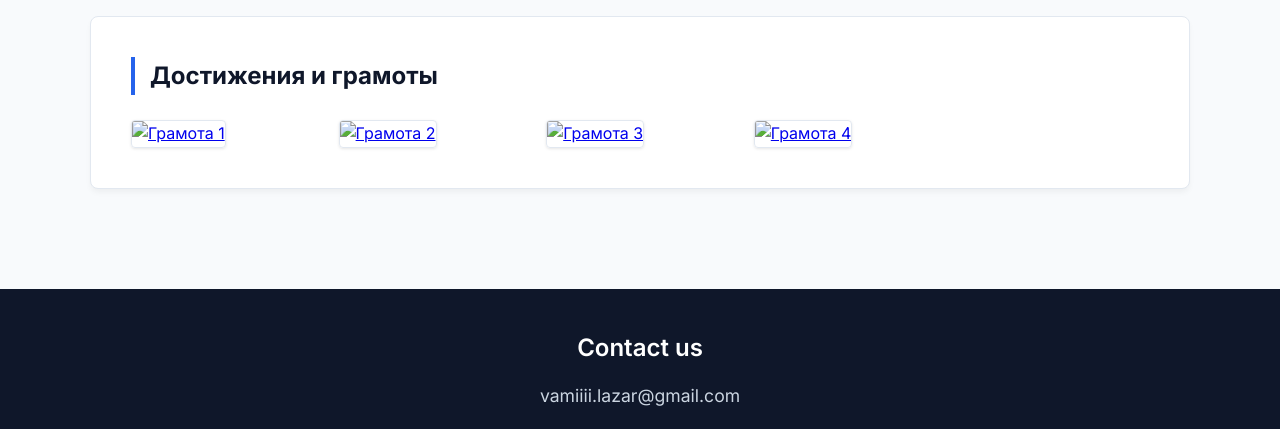
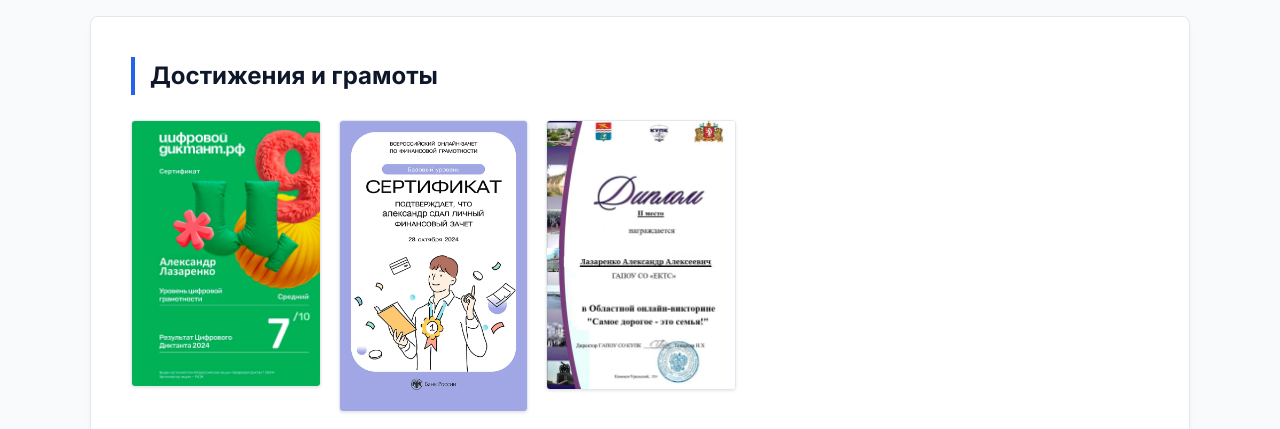
Before and after one commit to vamiiii/vamiiii.github.io, a plain HTML site: page index.html in a window 1280 px wide. Shown: the part 2370-2799 px from the top of the page. Drawn offline with Linux system fonts and the light colour scheme.

Commit message:
Add files via upload

```diff
--- a/index.html
+++ b/index.html
@@ -559,17 +559,14 @@
         <section id="certificates" class="section-card">
             <h2>Достижения и грамоты</h2>
             <div class="cert-grid">
-                <a href="img/gramota1.jpg" target="_blank">
-                    <img src="img/gramota1.jpg" alt="Грамота 1" class="cert-img">
+                <a href="img/__.png.webp" target="_blank">
+                    <img src="img/__.png.webp" alt="Грамота 1" class="cert-img">
                 </a>
-                <a href="img/gramota2.jpg" target="_blank">
-                    <img src="img/gramota2.jpg" alt="Грамота 2" class="cert-img">
+                <a href="img/photo.png.webp" target="_blank">
+                    <img src="img/photo.png.webp" alt="Грамота 2" class="cert-img">
                 </a>
-                <a href="img/gramota3.jpg" target="_blank">
-                    <img src="img/gramota3.jpg" alt="Грамота 3" class="cert-img">
-                </a>
-                <a href="img/gramota4.jpg" target="_blank">
-                    <img src="img/gramota4.jpg" alt="Грамота 4" class="cert-img">
+                <a href="img/uqOA6qtp79o.png.webp" target="_blank">
+                    <img src="img/uqOA6qtp79o.png.webp" alt="Грамота 3" class="cert-img">
                 </a>
             </div>
         </section>
@@ -583,12 +580,12 @@
 
         <div class="social-links">
             <!-- Логотип Telegram -->
-            <a href="https://t.me/ТВОЙ_ТЕЛЕГРАМ" target="_blank" class="social-btn" title="Написать в Telegram">
+            <a href="https://t.me/x_vami_x" target="_blank" class="social-btn" title="Написать в Telegram">
                 <svg viewBox="0 0 24 24"><path d="M12 0C5.373 0 0 5.373 0 12s5.373 12 12 12 12-5.373 12-12S18.627 0 12 0zm5.894 8.221l-1.97 9.28c-.145.658-.537.818-1.084.508l-3-2.21-1.446 1.394c-.14.18-.357.295-.6.295-.002 0-.003 0-.005 0l.213-3.054 5.56-5.022c.24-.213-.054-.334-.373-.121l-6.869 4.326-2.96-.924c-.64-.203-.658-.64.135-.954l11.566-4.458c.538-.196 1.006.128.832.94z"/></svg>
             </a>
 
             <!-- Логотип GitHub -->
-            <a href="https://github.com/ТВОЙ_НИК" target="_blank" class="social-btn" title="Профиль GitHub">
+            <a href="https://github.com/vamiiii" target="_blank" class="social-btn" title="Профиль GitHub">
                 <svg viewBox="0 0 24 24"><path d="M12 0c-6.626 0-12 5.373-12 12 0 5.302 3.438 9.8 8.207 11.387.599.111.793-.261.793-.577v-2.234c-3.338.726-4.033-1.416-4.033-1.416-.546-1.387-1.333-1.756-1.333-1.756-1.089-.745.083-.729.083-.729 1.205.084 1.839 1.237 1.839 1.237 1.07 1.834 2.807 1.304 3.492.997.107-.775.418-1.305.762-1.604-2.665-.305-5.467-1.334-5.467-5.931 0-1.311.469-2.381 1.236-3.221-.124-.303-.535-1.524.117-3.176 0 0 1.008-.322 3.301 1.23.957-.266 1.983-.399 3.003-.404 1.02.005 2.047.138 3.006.404 2.291-1.552 3.297-1.23 3.297-1.23.653 1.653.242 2.874.118 3.176.77.84 1.235 1.911 1.235 3.221 0 4.609-2.807 5.624-5.479 5.921.43.372.823 1.102.823 2.222v3.293c0 .319.192.694.801.576 4.765-1.589 8.199-6.086 8.199-11.386 0-6.627-5.373-12-12-12z"/></svg>
             </a>
         </div>
```
